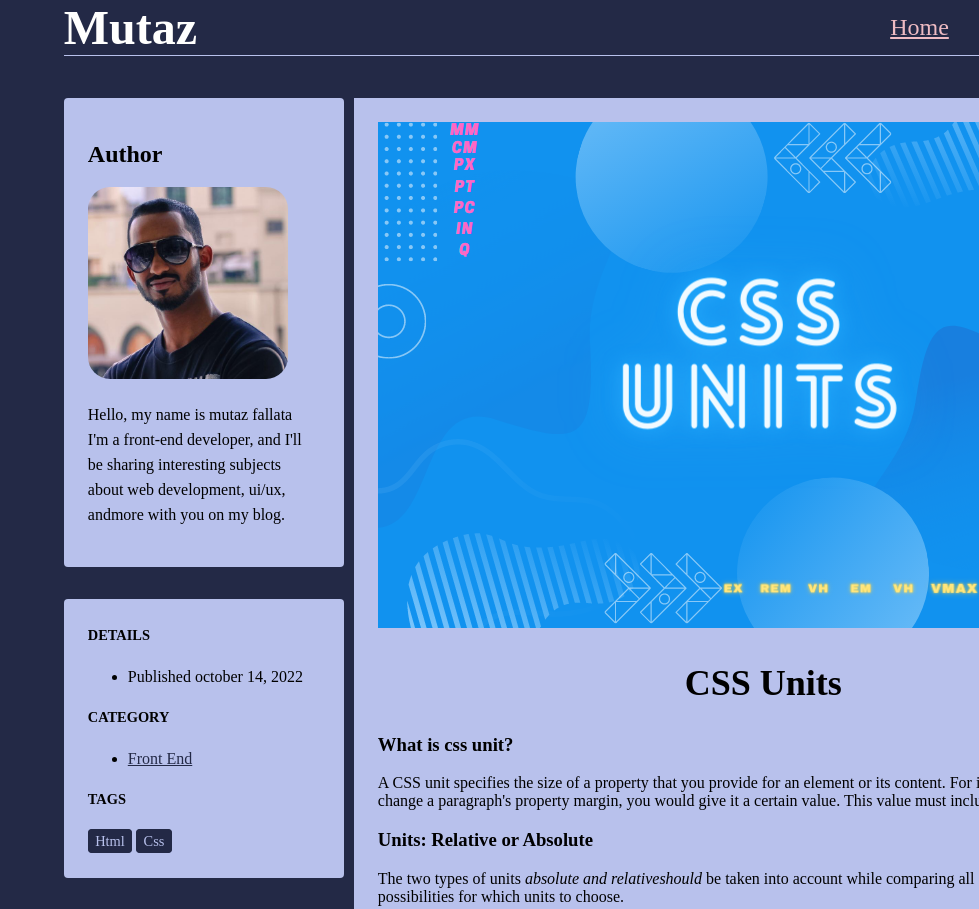
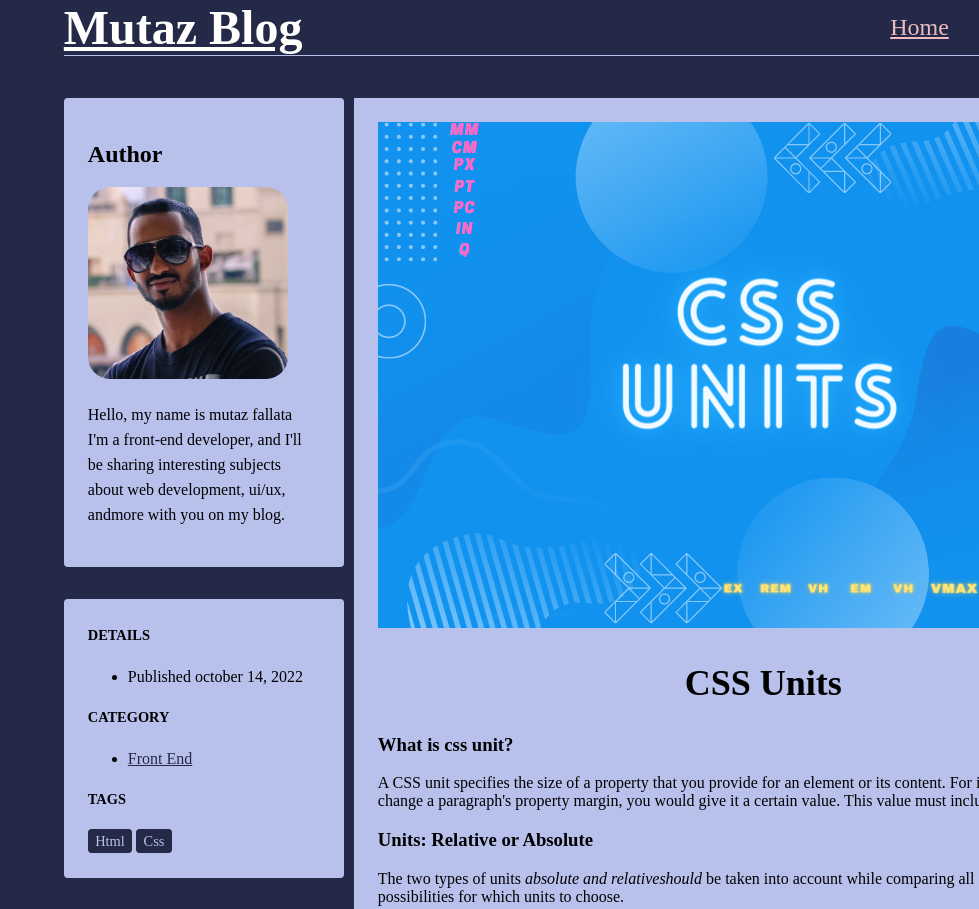
Before and after one commit to MutazF/Mutaz-Blog, a plain HTML site: page blog.html in a window 1280 px wide. Shown: the top 909 px of the page, without its empty margins (301-1280 px from the left). Drawn offline with Linux system fonts and the light colour scheme.

Commit message:
fix logo on bolg page

```diff
--- a/blog.html
+++ b/blog.html
@@ -12,7 +12,7 @@
 <body>
     <header>
         <nav class="navbar">
-            <div class="Logo">Mutaz</div>
+            <div><a class="Logo" href="/index.html">Mutaz Blog</a></div>
             <div class="nav-item">
                 <div class="nav-item">
                     <a href="/index.html">Home</a>
```
